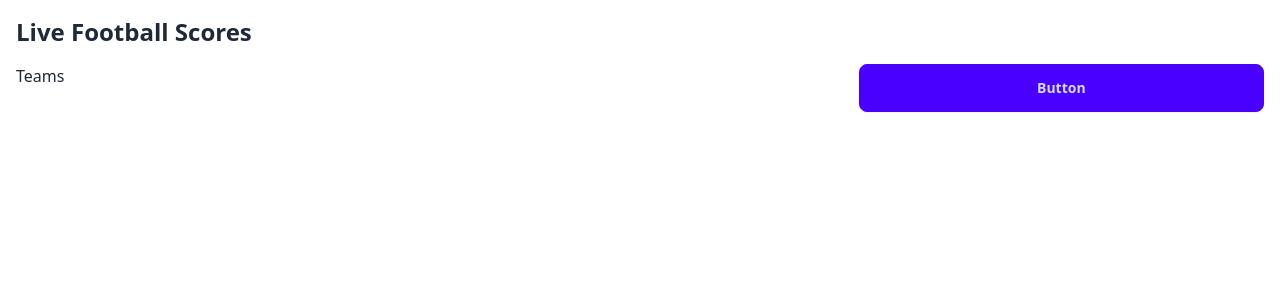
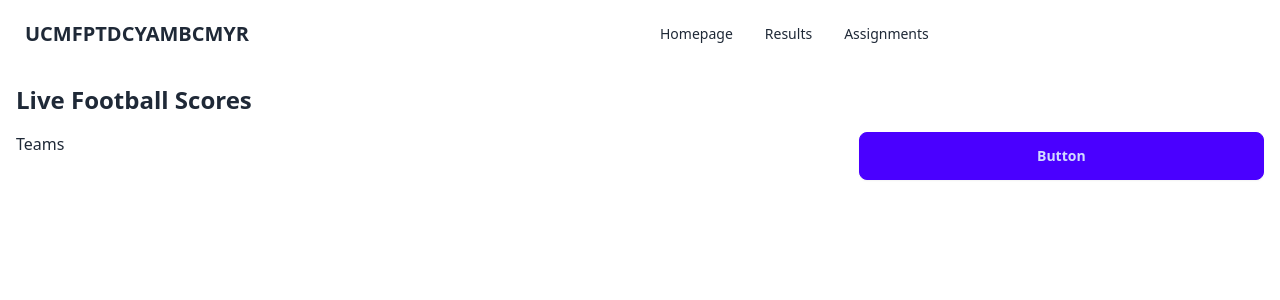
Before and after one commit to matthewkdies/football-pool, a Flask app: page / in a window 1280 px wide. Shown: the top 300 px of the page. Run offline with Flask 3, Linux system fonts and the light colour scheme; data that the repository does not hold is empty; style sheets or scripts are compiled from the project's sources; parts of the project's set-up code (start-up, migrations or seed data) failed here and were passed over.

Commit message:
Adding navbar header.

```diff
--- a/apps/football_pool/templates/base.html
+++ b/apps/football_pool/templates/base.html
@@ -22,7 +22,7 @@
 <body>
 
     <header>
-        <!-- Navigation bar or header content -->
+        {% include 'layout/navbar.html' %}
     </header>
 
     <main>
--- /dev/null
+++ b/apps/football_pool/templates/layout/navbar.html
@@ -0,0 +1,35 @@
+<div class="navbar bg-base-100">
+  <div class="navbar-start">
+    <div class="dropdown">
+      <div tabindex="0" role="button" class="btn btn-ghost lg:hidden">
+        <svg
+          xmlns="http://www.w3.org/2000/svg"
+          class="h-5 w-5"
+          fill="none"
+          viewBox="0 0 24 24"
+          stroke="currentColor">
+          <path
+            stroke-linecap="round"
+            stroke-linejoin="round"
+            stroke-width="2"
+            d="M4 6h16M4 12h8m-8 6h16" />
+        </svg>
+      </div>
+      <ul
+        tabindex="0"
+        class="menu menu-sm dropdown-content bg-base-100 rounded-box z-[1] mt-3 w-52 p-2 shadow">
+        <li><a href="/">Homepage</a></li>
+        <li><a href="/results">Results</a></li>
+        <li><a href="/assignments">Assignments</a></li>
+    </ul>
+    </div>
+    <a class="btn btn-ghost text-xl" href="/">UCMFPTDCYAMBCMYR</a>
+  </div>
+  <div class="navbar-center hidden lg:flex">
+    <ul class="menu menu-horizontal px-1">
+      <li><a href="/">Homepage</a></li>
+      <li><a href="/results">Results</a></li>
+      <li><a href="/assignments">Assignments</a></li>
+    </ul>
+  </div>
+</div>
```
